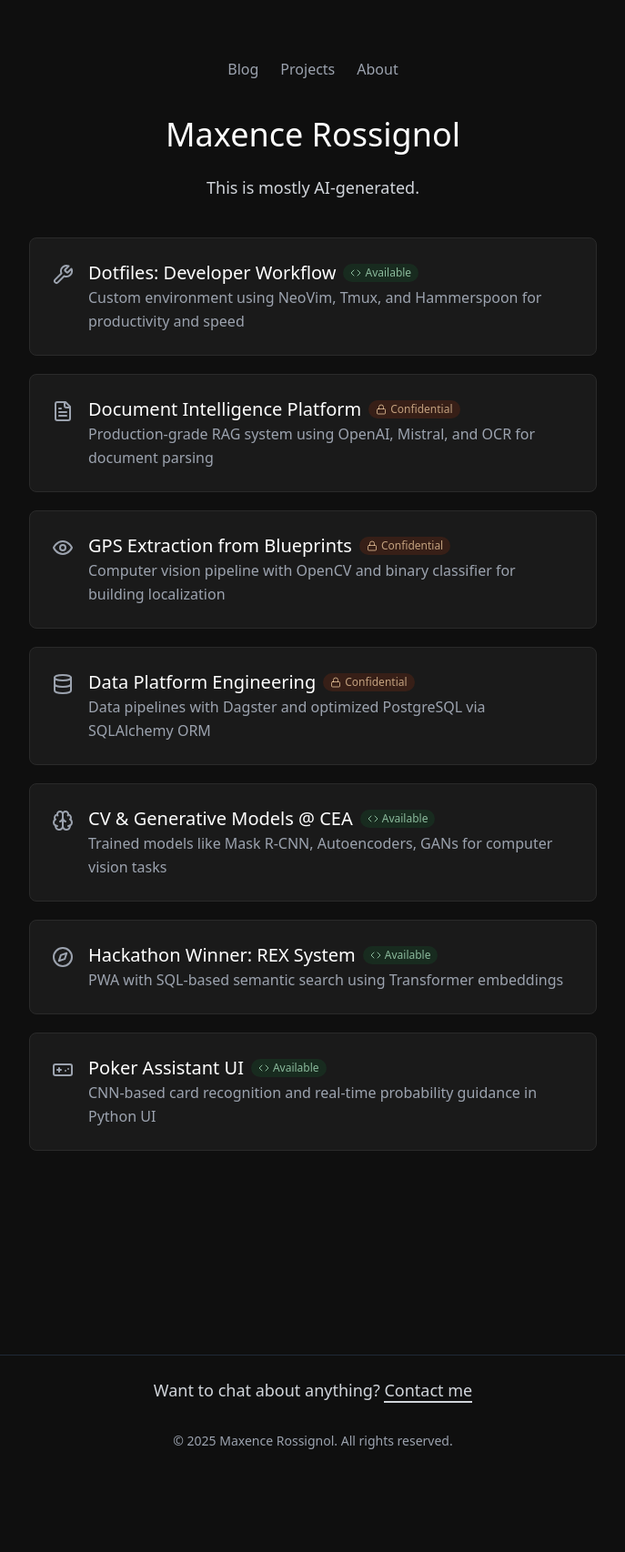
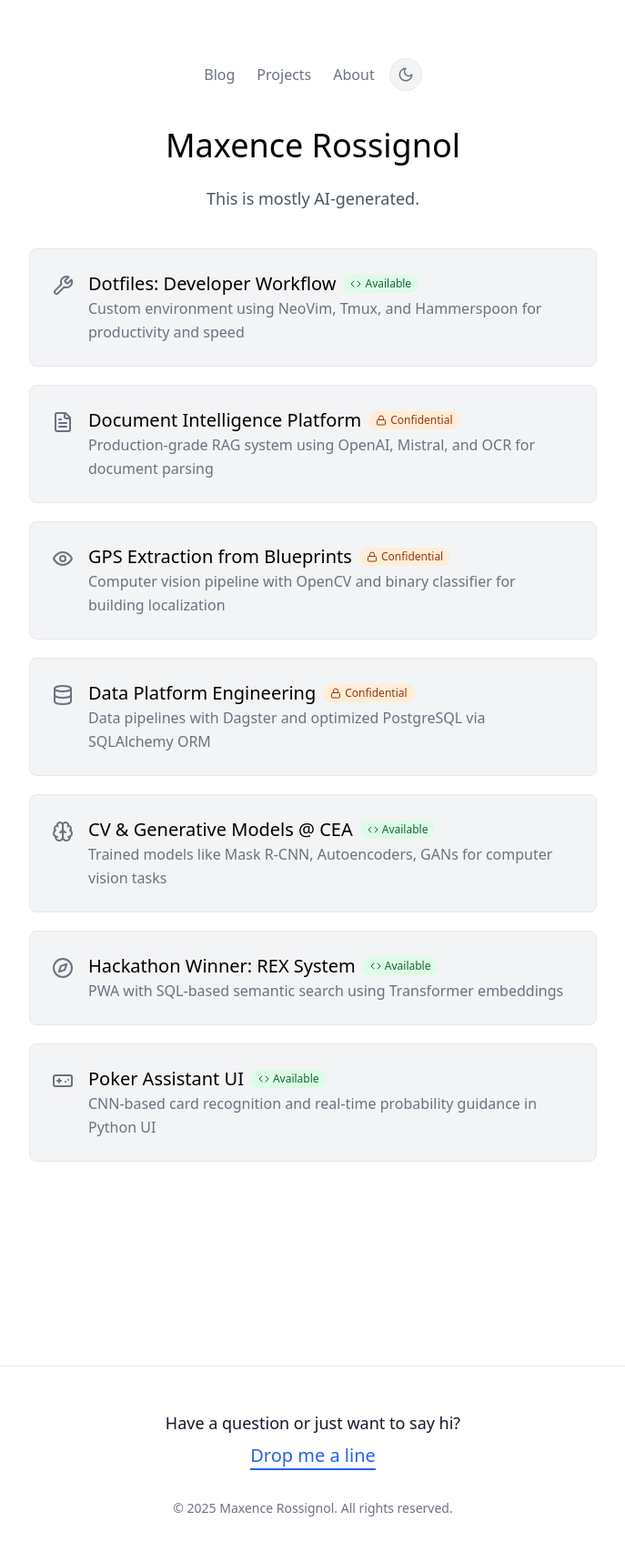
Before and after one commit to maxmaxou2/portfolio, a React (Vite) app: page /projects in a window 1280 px wide. Shown: the top 1706 px of the page at 91% size, without its empty margins (296-983 px from the left). Before the commit the page ends 1618 px from the top, so only its background shows below. Built offline with nearby package versions, Linux system fonts and the light colour scheme.

Commit message:
feat: add light/dark mode

```diff
--- a/package.json
+++ b/package.json
@@ -17,6 +17,7 @@
   },
   "devDependencies": {
     "@eslint/js": "^9.9.1",
+    "@tailwindcss/typography": "^0.5.19",
     "@types/react": "^18.3.5",
     "@types/react-dom": "^18.3.0",
     "@vitejs/plugin-react": "^4.3.1",
--- a/src/App.tsx
+++ b/src/App.tsx
@@ -12,6 +12,7 @@ import Blog from './components/Blog';
 import About from './components/About';
 import BlogPostPage from './blog/BlogPostPage';
 import Footer from './components/Footer';
+import { ThemeProvider } from './contexts/ThemeContext';
 
 const sentences = [
     "Wannabe entrepreneur. Who isn't?",
@@ -41,47 +42,47 @@ function AppContent() {
     const isAboutPage = location.pathname === '/about';
 
     return (
-        <div className="min-h-screen bg-[#0f0f0f] text-gray-100 flex flex-col">
+        <div className="min-h-screen bg-white text-gray-900 dark:bg-[#0f0f0f] dark:text-gray-100 flex flex-col">
             <div className="flex-grow max-w-2xl mx-auto px-6 py-16">
                 <Navbar />
                 {/* Introduction */}
                 <div className="mb-10">
-                    <h1 className="text-4xl font-light mb-6 text-white text-center">
+                    <h1 className="text-4xl font-light mb-6 text-black dark:text-white text-center">
                         Maxence Rossignol
                     </h1>
-                    <div className="text-lg leading-relaxed text-gray-300 font-light text-center">
+                    <div className="text-lg leading-relaxed text-gray-600 dark:text-gray-300 font-light text-center">
                         {isAboutPage ? (
                             <div className="flex justify-center space-x-4 mt-6">
                                 <a
                                     href="https://github.com/maxmaxou2"
-                                    className="group flex items-center justify-center w-10 h-10 rounded-full bg-[#1a1a1a] border border-[#2a2a2a] hover:border-[#3a3a3a] transition-colors duration-200"
+                                    className="group flex items-center justify-center w-10 h-10 rounded-full bg-gray-100 dark:bg-[#1a1a1a] border border-gray-200 dark:border-[#2a2a2a] hover:border-gray-300 dark:hover:border-[#3a3a3a] transition-colors duration-200"
                                     aria-label="GitHub"
                                 >
                                     <Github
                                         size={18}
-                                        className="text-gray-400 group-hover:text-gray-300 transition-colors duration-200"
+                                        className="text-gray-500 dark:text-gray-400 group-hover:text-gray-600 dark:group-hover:text-gray-300 transition-colors duration-200"
                                     />
                                 </a>
                                 <a
                                     href="https://www.linkedin.com/in/maxencerossignol/"
-                                    className="group flex items-center justify-center w-10 h-10 rounded-full bg-[#1a1a1a] border border-[#2a2a2a] hover:border-[#3a3a3a] transition-colors duration-200"
+                                    className="group flex items-center justify-center w-10 h-10 rounded-full bg-gray-100 dark:bg-[#1a1a1a] border border-gray-200 dark:border-[#2a2a2a] hover:border-gray-300 dark:hover:border-[#3a3a3a] transition-colors duration-200"
                                     aria-label="LinkedIn"
                                 >
                                     <Linkedin
                                         size={18}
-                                        className="text-gray-400 group-hover:text-gray-300 transition-colors duration-200"
+                                        className="text-gray-500 dark:text-gray-400 group-hover:text-gray-600 dark:group-hover:text-gray-300 transition-colors duration-200"
                                     />
                                 </a>
                                 <a
                                     href="/assets/pdfs/CV_Maxence_Rossignol.pdf"
                                     target="_blank"
                                     rel="noopener noreferrer"
-                                    className="group flex items-center justify-center w-10 h-10 rounded-full bg-[#1a1a1a] border border-[#2a2a2a] hover:border-[#3a3a3a] transition-colors duration-200"
+                                    className="group flex items-center justify-center w-10 h-10 rounded-full bg-gray-100 dark:bg-[#1a1a1a] border border-gray-200 dark:border-[#2a2a2a] hover:border-gray-300 dark:hover:border-[#3a3a3a] transition-colors duration-200"
                                     aria-label="Resume"
                                 >
                                     <FileText
                                         size={18}
-                                        className="text-gray-400 group-hover:text-gray-300 transition-colors duration-200"
+                                        className="text-gray-500 dark:text-gray-400 group-hover:text-gray-600 dark:group-hover:text-gray-300 transition-colors duration-200"
                                     />
                                 </a>
                             </div>
@@ -106,7 +107,9 @@ function AppContent() {
 function App() {
     return (
         <Router>
-            <AppContent />
+            <ThemeProvider>
+                <AppContent />
+            </ThemeProvider>
         </Router>
     );
 }
--- a/src/blog/MyFirstPost.tsx
+++ b/src/blog/MyFirstPost.tsx
@@ -9,8 +9,8 @@ const MyFirstPost = () => {
     return (
         <div className="container mx-auto px-4 py-8">
             <h1 className="text-4xl font-bold mb-4">Welcome home!</h1>
-            <p className="text-gray-600 mb-8">January 20, 2026</p>
-            <div className="prose lg:prose-xl">
+            <p className="text-gray-500 dark:text-gray-400 mb-8">January 20, 2026</p>
+            <div className="prose lg:prose-xl dark:prose-invert">
                 <p>
                     This blog post is mostly to verify everything is working correctly. <br />And it is! I'm delighted.
                     <br />
--- a/src/components/About.tsx
+++ b/src/components/About.tsx
@@ -4,7 +4,7 @@ function About() {
     return (
         <div>
             <h2 className="text-2xl font-bold mb-4">About Me</h2>
-            <p className="text-gray-400">
+            <p className="text-gray-600 dark:text-gray-400">
                 This is the about page. I will write something about my life here.
             </p>
         </div>
--- a/src/components/Blog.tsx
+++ b/src/components/Blog.tsx
@@ -38,9 +38,9 @@ function Blog() {
             <h2 className="text-2xl font-bold mb-4">Latest Posts</h2>
             <div className="space-y-4">
                 {posts.map((post) => (
-                    <Link to={`/blog/${post.slug}`} key={post.slug} className="block p-4 border border-gray-700 rounded-lg hover:bg-gray-800">
+                    <Link to={`/blog/${post.slug}`} key={post.slug} className="block p-4 border border-gray-200 dark:border-gray-700 rounded-lg hover:bg-gray-100 dark:hover:bg-gray-800">
                         <h3 className="text-xl font-bold">{post.title}</h3>
-                        <p className="text-gray-400">{post.excerpt}</p>
+                        <p className="text-gray-500 dark:text-gray-400">{post.excerpt}</p>
                     </Link>
                 ))}
             </div>
--- a/src/components/Footer.tsx
+++ b/src/components/Footer.tsx
@@ -1,13 +1,21 @@
 const Footer = () => {
   return (
-    <footer className="w-full py-6 mt-20 border-t border-gray-800">
+    <footer className="w-full py-12 mt-20 border-t border-gray-200 dark:border-gray-800">
       <div className="container mx-auto text-center">
 
-        <p className="text-lg font-medium text-gray-300">
-          Want to chat about anything? <a href="mailto:contact@maxencerossignol.com" className="text-lg text-gray-300 hover:text-blue-300 transition-colors border-b-2 border-gray-300 hover:border-blue-300">Contact me</a>
+        {/* The "Drop a line" Section */}
+        <p className="text-lg font-medium text-gray-900 dark:text-gray-300">
+          Have a question or just want to say hi?
         </p>
+        <a
+          href="mailto:contact@maxencerossignol.com"
+          className="inline-block mt-2 text-xl text-blue-600 dark:text-blue-400 hover:text-blue-800 dark:hover:text-blue-300 transition-colors border-b-2 border-blue-600 dark:border-blue-400 hover:border-blue-800 dark:hover:border-blue-300"
+        >
+          Drop me a line
+        </a>
 
-        <div className="mt-8 text-sm text-gray-400">
+        {/* The Copyright Section */}
+        <div className="mt-8 text-sm text-gray-500 dark:text-gray-400">
           <p>
             &copy; {new Date().getFullYear()} Maxence Rossignol. All rights reserved.
           </p>
--- a/src/components/Navbar.tsx
+++ b/src/components/Navbar.tsx
@@ -1,20 +1,22 @@
 import React from 'react';
 import { Link } from 'react-router-dom';
+import ThemeSwitcher from './ThemeSwitcher';
 
 function Navbar() {
     return (
-        <nav className="mb-10">
-            <ul className="flex justify-center space-x-6">
+        <nav className="mb-10 flex justify-center items-center">
+            <ul className="flex justify-center space-x-6 mr-4">
                 <li>
-                    <Link to="/" className="text-gray-400 hover:text-white">Blog</Link>
+                    <Link to="/" className="text-gray-500 hover:text-black dark:text-gray-400 dark:hover:text-white">Blog</Link>
                 </li>
                 <li>
-                    <Link to="/projects" className="text-gray-400 hover:text-white">Projects</Link>
+                    <Link to="/projects" className="text-gray-500 hover:text-black dark:text-gray-400 dark:hover:text-white">Projects</Link>
                 </li>
                 <li>
-                    <Link to="/about" className="text-gray-400 hover:text-white">About</Link>
+                    <Link to="/about" className="text-gray-500 hover:text-black dark:text-gray-400 dark:hover:text-white">About</Link>
                 </li>
             </ul>
+            <ThemeSwitcher />
         </nav>
     );
 }
--- a/src/components/Projects.tsx
+++ b/src/components/Projects.tsx
@@ -66,32 +66,32 @@ function Projects() {
                         key={index}
                         className="group cursor-pointer"
                     >
-                        <div className="flex items-start space-x-4 p-6 rounded-lg bg-[#1a1a1a] border border-[#2a2a2a] hover:border-[#3a3a3a] transition-colors duration-200">
+                        <div className="flex items-start space-x-4 p-6 rounded-lg bg-gray-100 dark:bg-[#1a1a1a] border border-gray-200 dark:border-[#2a2a2a] hover:border-gray-300 dark:hover:border-[#3a3a3a] transition-colors duration-200">
                             <div className="flex-shrink-0 mt-1">
                                 <IconComponent
                                     size={24}
-                                    className="text-gray-400 group-hover:text-gray-300 transition-colors duration-200"
+                                    className="text-gray-500 dark:text-gray-400 group-hover:text-gray-600 dark:group-hover:text-gray-300 transition-colors duration-200"
                                 />
                             </div>
                             <div className="flex-1 min-w-0">
                                 <div className="flex items-center space-x-2">
-                                    <h3 className="text-xl font-medium text-white group-hover:text-gray-100">
+                                    <h3 className="text-xl font-medium text-black dark:text-white group-hover:text-gray-900 dark:group-hover:text-gray-100">
                                         {project.title}
                                     </h3>
                                     {project.confidential && (
-                                        <div className="flex items-center px-2 py-0.5 bg-orange-900/30 text-orange-200/70 text-xs rounded-full">
+                                        <div className="flex items-center px-2 py-0.5 bg-orange-100 text-orange-800 dark:bg-orange-900/30 dark:text-orange-200/70 text-xs rounded-full">
                                             <Lock size={12} className="mr-1" />
                                             Confidential
                                         </div>
                                     )}
                                     {!project.confidential && project.link && (
-                                        <div className="flex items-center px-2 py-0.5 bg-green-900/30 text-green-200/70 text-xs rounded-full">
+                                        <div className="flex items-center px-2 py-0.5 bg-green-100 text-green-800 dark:bg-green-900/30 dark:text-green-200/70 text-xs rounded-full">
                                             <Code size={12} className="mr-1" />
                                             Available
                                         </div>
                                     )}
                                 </div>
-                                <p className="text-gray-400 leading-relaxed font-light">
+                                <p className="text-gray-500 dark:text-gray-400 leading-relaxed font-light">
                                     {project.subtitle}
                                 </p>
                             </div>
--- /dev/null
+++ b/src/components/ThemeSwitcher.tsx
@@ -0,0 +1,23 @@
+import React from 'react';
+import { useTheme } from '../contexts/ThemeContext';
+import { Sun, Moon } from 'lucide-react';
+
+const ThemeSwitcher: React.FC = () => {
+  const { theme, toggleTheme } = useTheme();
+
+  return (
+    <button
+      onClick={toggleTheme}
+      className="p-2 rounded-full bg-gray-100 dark:bg-[#1a1a1a] border border-gray-200 dark:border-[#2a2a2a] hover:border-gray-300 dark:hover:border-[#3a3a3a] transition-colors duration-200"
+      aria-label="Toggle theme"
+    >
+      {theme === 'light' ? (
+        <Moon size={18} className="text-gray-500 dark:text-gray-400" />
+      ) : (
+        <Sun size={18} className="text-gray-500 dark:text-gray-400" />
+      )}
+    </button>
+  );
+};
+
+export default ThemeSwitcher;
--- /dev/null
+++ b/src/contexts/ThemeContext.tsx
@@ -0,0 +1,38 @@
+import React, { createContext, useState, useEffect, useContext } from 'react';
+
+type Theme = 'light' | 'dark';
+
+interface ThemeContextType {
+  theme: Theme;
+  toggleTheme: () => void;
+}
+
+const ThemeContext = createContext<ThemeContextType | undefined>(undefined);
+
+export const ThemeProvider: React.FC<{ children: React.ReactNode }> = ({ children }) => {
+  const [theme, setTheme] = useState<Theme>('light');
+
+  useEffect(() => {
+    const root = window.document.documentElement;
+    root.classList.remove('light', 'dark');
+    root.classList.add(theme);
+  }, [theme]);
+
+  const toggleTheme = () => {
+    setTheme((prevTheme) => (prevTheme === 'light' ? 'dark' : 'light'));
+  };
+
+  return (
+    <ThemeContext.Provider value={{ theme, toggleTheme }}>
+      {children}
+    </ThemeContext.Provider>
+  );
+};
+
+export const useTheme = () => {
+  const context = useContext(ThemeContext);
+  if (context === undefined) {
+    throw new Error('useTheme must be used within a ThemeProvider');
+  }
+  return context;
+};
--- a/tailwind.config.js
+++ b/tailwind.config.js
@@ -1,8 +1,11 @@
 /** @type {import('tailwindcss').Config} */
 export default {
   content: ['./index.html', './src/**/*.{js,ts,jsx,tsx}'],
+  darkMode: 'class',
   theme: {
     extend: {},
   },
-  plugins: [],
+  plugins: [
+    require('@tailwindcss/typography'),
+  ],
 };
```
Also changed, not shown: 1 other file (tests, documents, lock files or other folders).
